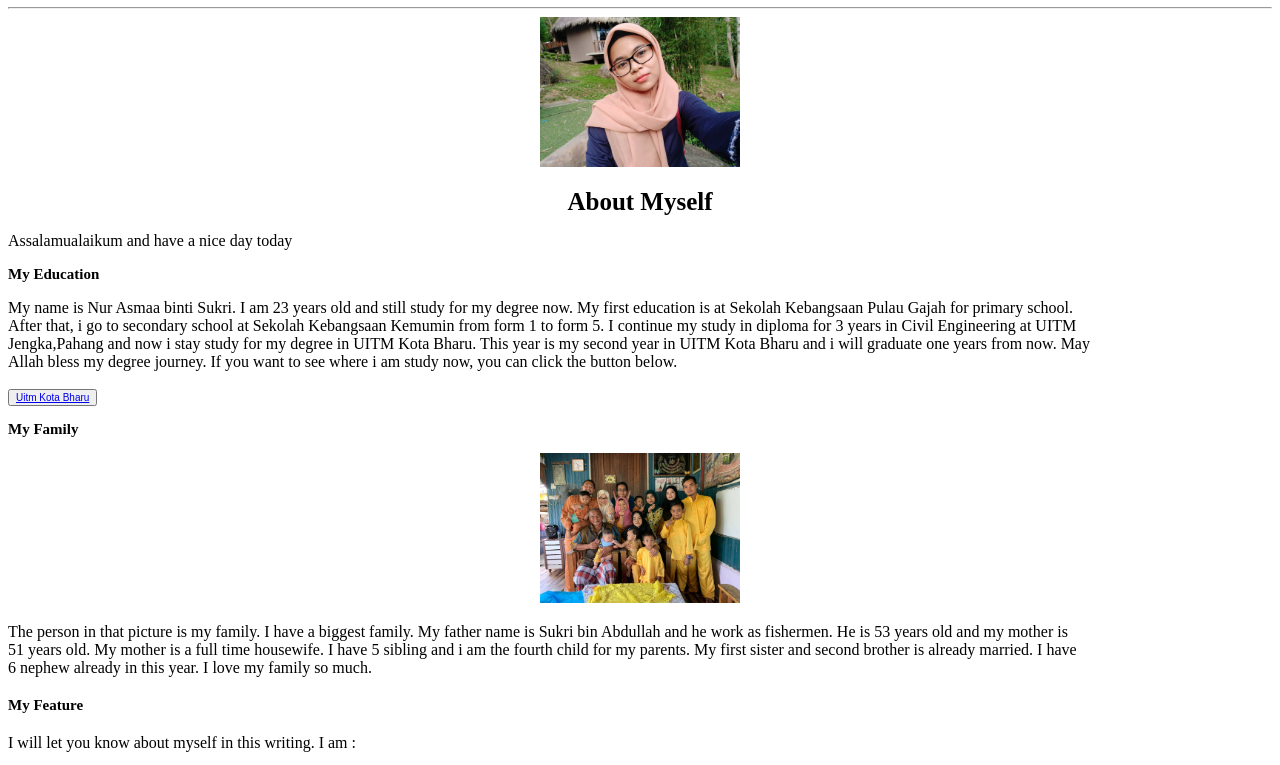
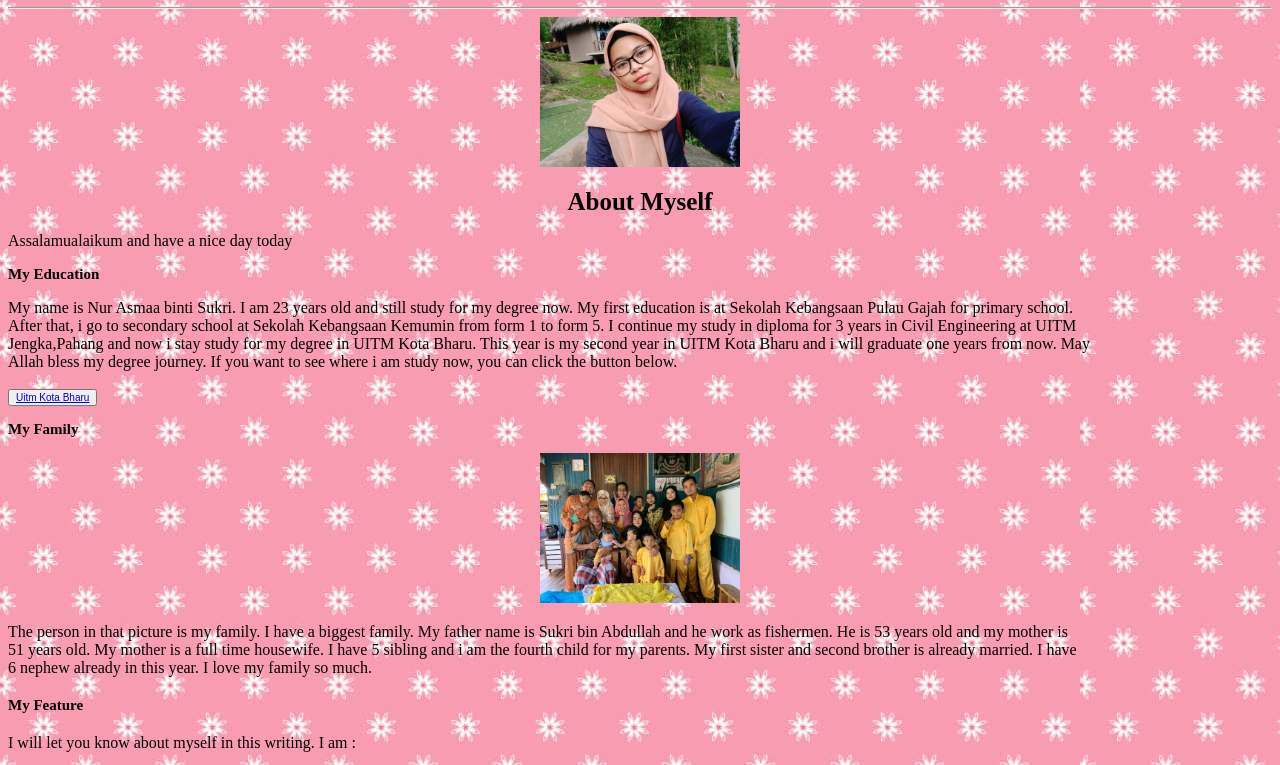
Before and after one commit to Nurasmaa/biography2, a plain HTML site: page index.html in a window 1280 px wide. Shown: the part 73-838 px from the top of the page. Drawn offline with Linux system fonts and the light colour scheme.

Commit message:
Update index.html

```diff
--- a/index.html
+++ b/index.html
@@ -3,7 +3,7 @@
 <head>
 	<title>My Personal Biography</title>
 </head>
-<body background="4.jpg">
+<body background="4.jpeg">
 <h1 style="color:purple">My Personal Biography</h1>
 <hr>
 <center><img src="asmaa.jpeg" alt="this is asmaa picture" height="150" width="200"></center>
```
